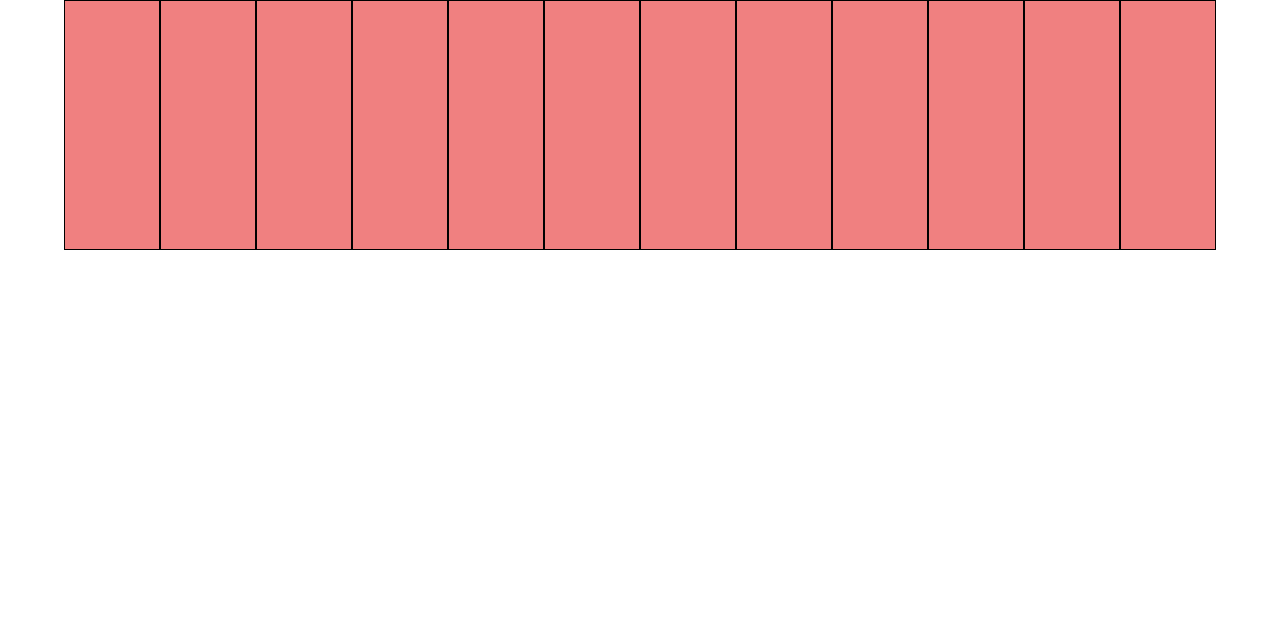
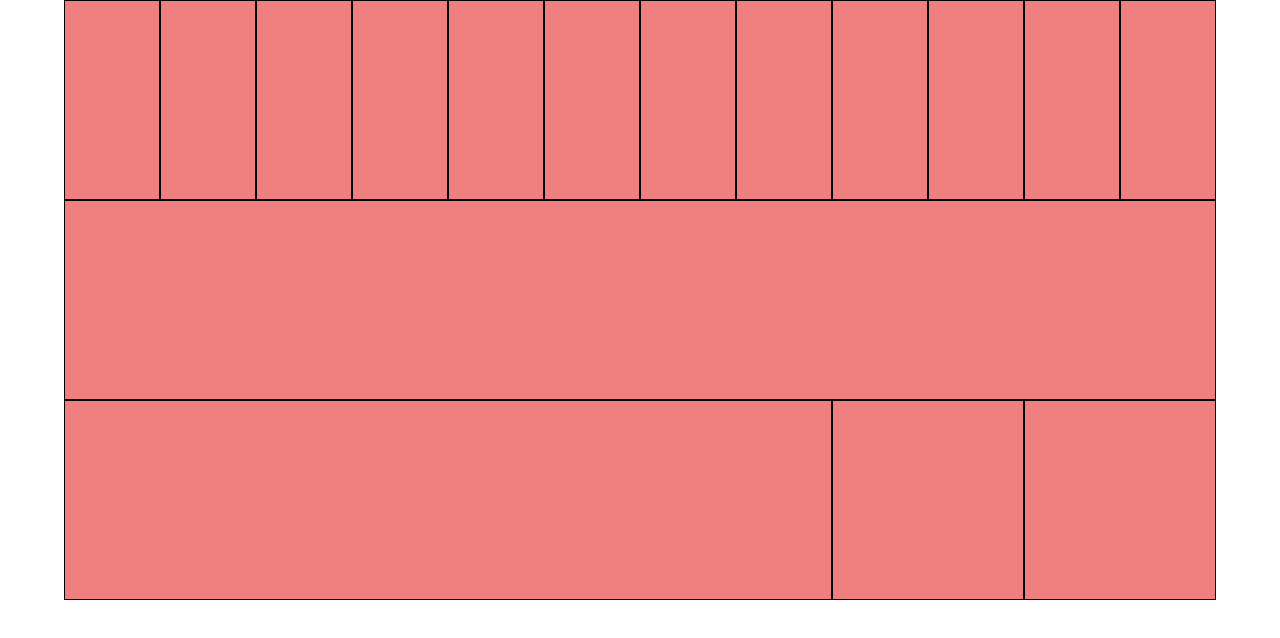
Before and after one commit to Walter-Satriano/html-css-12bool, a plain HTML site: page index.html in a window 1280 px wide. Drawn offline with Linux system fonts and the light colour scheme.

Commit message:
aggiunta riga 12COL unica e riga 8COL + 2COL + 2COL

```diff
--- a/framework12bool.css
+++ b/framework12bool.css
@@ -19,7 +19,7 @@ clear: both;
 /* REGOLE GENERALI COLONNA */
 [class*="col-"] {
 float: left;
-height: 250px;
+height: 200px;
 background: lightcoral;
 border: solid 1px black;
 }
--- a/index.html
+++ b/index.html
@@ -9,7 +9,7 @@
   </head>
   <body>
 
-    <!-- RIGA CON 12 COL -->
+    <!-- RIGA CON 12 COL SINGOLE -->
     <div class="container">
       <div class="col-1">
 
@@ -49,5 +49,26 @@
       </div>
     </div>
 
+    <!-- RIGA CON UNICA COLONNA 12 COL-->
+    <div class="container">
+      <div class="col-12">
+
+      </div>
+    </div>
+
+    <!-- RIGA CON 8COL + 2COL + 2COL -->
+    <div class="container">
+      <div class="col-8">
+
+      </div>
+      <div class="col-2">
+
+      </div>
+      <div class="col-2">
+
+      </div>
+
+    </div>
+
   </body>
 </html>
```
